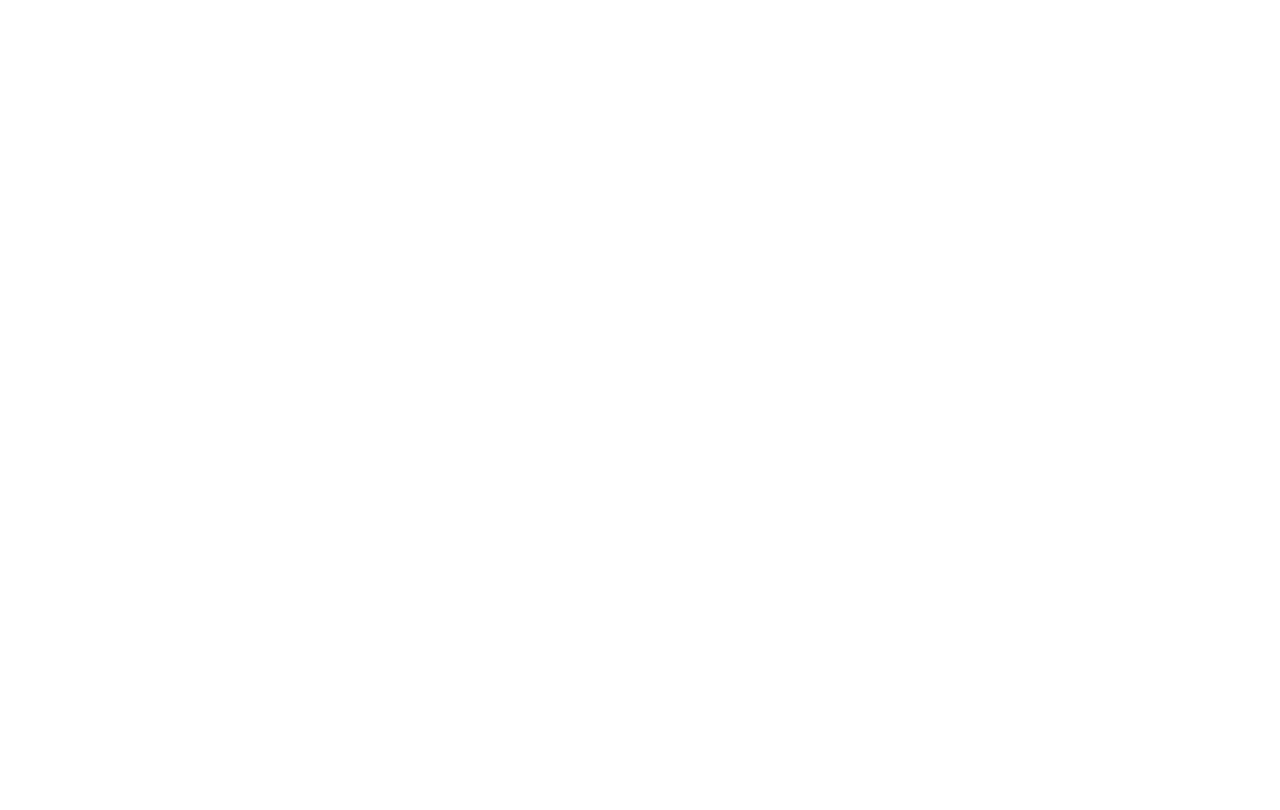
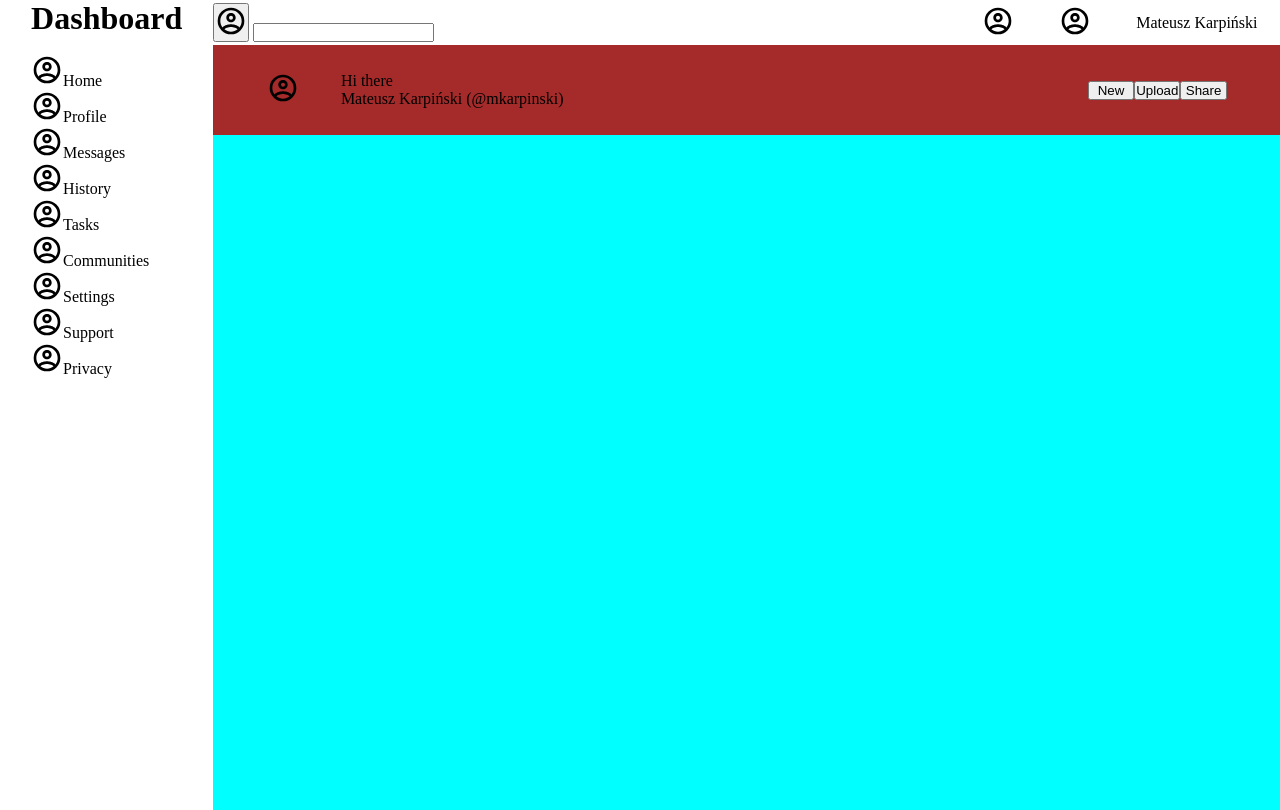
Before and after one commit to all0ver/admin-dashboard, a plain HTML site: page index.html in a window 1280 px wide. Drawn offline with Linux system fonts and the light colour scheme.

Commit message:
basic siidebar, header and nav setup

```diff
--- a/index.html
+++ b/index.html
@@ -1,12 +1,80 @@
 <!DOCTYPE html>
 <html lang="en">
+
 <head>
     <meta charset="UTF-8">
     <meta name="viewport" content="width=device-width, initial-scale=1.0">
     <title>Dashboard</title>
     <link rel="stylesheet" href="style.css">
 </head>
+
 <body>
+    <div class="container">
+        <div class="sidebar">
+            <h1>Dashboard</h1>
+            <ul class="main-manu">
+                <a href="#">
+                    <li><img src="img/placeholder.svg" alt="">Home</li>
+                </a>
+                <a href="#">
+                    <li><img src="img/placeholder.svg" alt="">Profile</li>
+                </a>
+                <a href="#">
+                    <li><img src="img/placeholder.svg" alt="">Messages</li>
+                </a>
+                <a href="#">
+                    <li><img src="img/placeholder.svg" alt="">History</li>
+                </a>
+                <a href="#">
+                    <li><img src="img/placeholder.svg" alt="">Tasks</li>
+                </a>
+                <a href="#">
+                    <li><img src="img/placeholder.svg" alt="">Communities</li>
+                </a>
+            </ul>
+            <ul class="sub-menu">
+                <a href="#">
+                    <li><img src="img/placeholder.svg" alt="">Settings</li>
+                </a>
+                <a href=" #">
+                    <li><img src="img/placeholder.svg" alt="">Support</li>
+                </a>
+                <a href="#">
+                    <li><img src="img/placeholder.svg" alt="">Privacy</li>
+                </a>
+            </ul>
+        </div>
+        <header>
+            <form>
+                <button type="submit"><img src="img/placeholder.svg" alt=""></button>
+                <input type="text" name="search" id="search">
+            </form>
+            <div class="account">
+                <a href="#"><img src="img/placeholder.svg" alt=""></a>
+                <a href="#">
+                    <img src="img/placeholder.svg" alt="">
+                </a>
+                <a href="">
+                    <p>Mateusz Karpiński</p>
+                </a>
+            </div>
+        </header>
+        <nav>
+            <div class="nav-left">
+                <img src="img/placeholder.svg" alt="">
+                <div class="nav-text">
+                    <p>Hi there</p>
+                    <p class="nav-name">Mateusz Karpiński (@mkarpinski)</p>
+                </div>
+            </div>
+            <div class="nav-right">
+                <button class="new">New</button>
+                <button class="upload">Upload</button>
+                <button class="share">Share</button>
+            </div>
+        </nav>
+        <main></main>
+    </div>
+</body>
 
-</body>
 </html>
--- a/style.css
+++ b/style.css
@@ -0,0 +1,77 @@
+* {
+    box-sizing: border-box;
+    margin: 0;
+    padding: 0;
+}
+
+.container {
+    min-height: 100vh;
+    width: 100vw;
+    display: grid;
+    grid-template-columns: 1fr 5fr;
+    grid-template-rows: 1fr 2fr 15fr;
+}
+
+.sidebar {
+    grid-area: 1 / 1 / 4 / 2;
+    display: grid;
+    grid-template-rows: 1fr 4fr 10fr;
+    justify-content: center;
+}
+
+li {
+    list-style-type: none;
+}
+
+a {
+    color: black;
+    text-decoration: none;
+}
+
+a:hover {
+    text-decoration: underline;
+}
+
+header,
+nav,
+main {
+    grid-column: 2 / 3;
+}
+
+header {
+    display: grid;
+    grid-template-columns: 7fr 3fr;
+    align-items: center;
+}
+
+.account {
+    display: flex;
+    justify-content: space-around;
+    align-items: center;
+}
+
+nav {
+    background-color: brown;
+    display: flex;
+    justify-content: space-between;
+    align-items: center;
+    padding: 0 5%;
+}
+
+.nav-left {
+    display: grid;
+    grid-template-columns: 1fr 3fr;
+}
+
+.nav-right {
+    display: grid;
+    grid-template-columns: repeat(3, 1fr);
+}
+
+main {
+    background-color: aqua;
+}
+/* placeholder */
+img {
+    height: 32px;
+}
```
Also changed, not shown: img/placeholder.svg (added).
